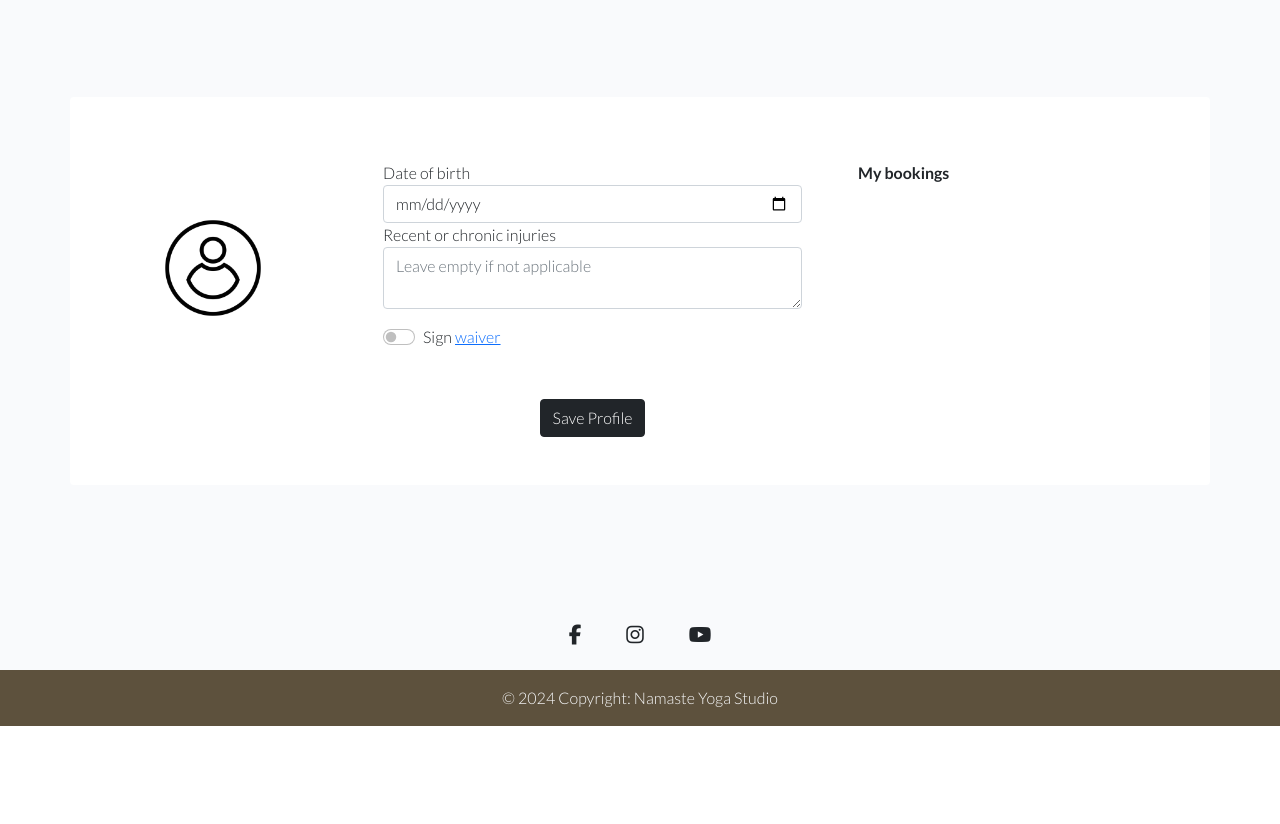
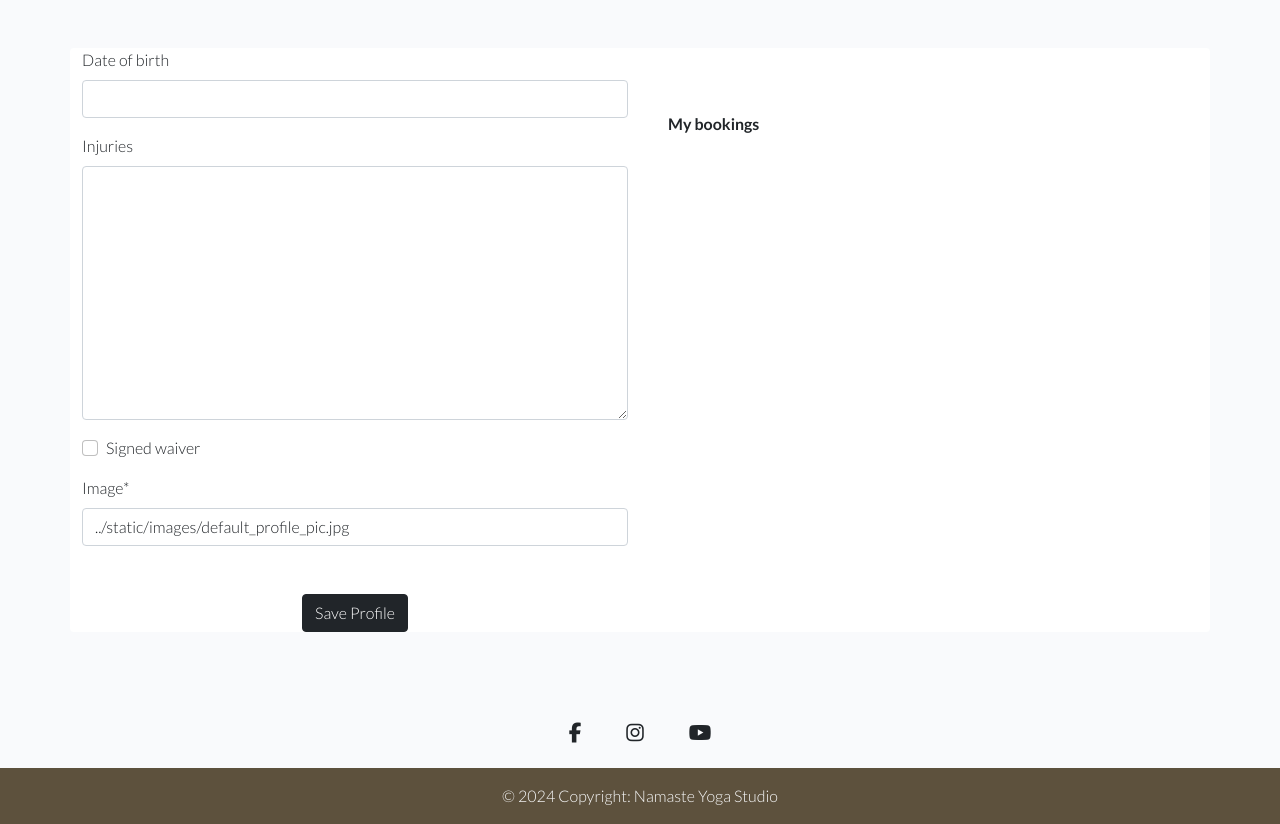
Before and after one commit to Agnieszka-21/namaste-django, a Django app: page /edit_profile/ in a window 1280 px wide. Shown: the part 74-898 px from the top of the page. Before the commit the page ends 800 px from the top, so only its background shows below. Run offline with Django 5.2, Linux system fonts and the light colour scheme; the visitor is signed in with stand-in values (Sample User, id 1); some libraries are stand-ins or nearby versions; some web fonts are replaced.

Commit message:
Create a crispy profile form for the edit_form page

```diff
--- a/user_profiles/templates/user_profiles/profile.html
+++ b/user_profiles/templates/user_profiles/profile.html
@@ -19,15 +19,15 @@
                     <div class="row mt-3">
                         <div class="col-md-12">
                             <h6 class="profile-heading">Date of birth</h6>
-                            <p>21/09/1990</p>
+                            <p>{{ placeholder_text }}</p>
                         </div>
                         <div class="col-md-12">
                             <h6 class="profile-heading">Recent or chronic injuries</h6>
-                            <p>Blah blah</p>
+                            <p>{{ placeholder_text }}</p>
                         </div>
                         <div class="col-md-12">
                             <h6 class="profile-heading">Waiver signed</h6>
-                            <p>Yes/No</p>
+                            <p>{{ placeholder_text }}</p>
                         </div>
                     </div>
 
--- a/user_profiles/templates/user_profiles/profile_form.html
+++ b/user_profiles/templates/user_profiles/profile_form.html
@@ -5,40 +5,21 @@
 
 <!-- User profile template: https://bbbootstrap.com/snippets/bootstrap-5-myprofile-90806631# -->
 <div class="container rounded bg-white mt-5 mb-5">
+
+    {% if user.is_authenticated %}
     <div class="row">
-        <div class="col-lg-3 border-right">
-            <div class="d-flex flex-column align-items-center text-center p-3 py-5">
-                <img class="rounded-circle mt-5" width="150px" src="../static/images/default_profile_pic.jpg">
-                <span class="font-weight-bold">{{ name }}</span>
-                <span class="text-black-50">{{ email }}</span>
+
+        <div class="col-lg-6">
+            <form method="post">
+                {{ profile_form | crispy }}
+                {% csrf_token %}
+            </form>
+            <div class="mt-5 text-center">
+                <a data-mdb-ripple-init class="btn btn-dark" href="{% url 'profile' %}" role="button">Save Profile</a>
             </div>
         </div>
-        <div class="col-md-6 col-lg-5 border-right">
-            <div class="p-3 py-5">
 
-                    <div class="row mt-3">
-                        <div class="col-md-12">
-                            <label for="birth-date">Date of birth</label>
-                            <input type="date" id="birth-date" name="date_of_birth" class="form-control" placeholder="enter your date of birth" value="">
-                        </div>
-                        <div class="col-md-12">
-                            <label for="injuries">Recent or chronic injuries</label>
-                            <textarea name="injuries" id="injuries" class="form-control"
-                                placeholder="Leave empty if not applicable"></textarea>
-                        </div>
-                        <div class="form-check form-switch form-switch-reverse mt-3" id="switch-toggle">
-                            <label for="sign-waiver" class="form-check-label">Sign <a href="#">waiver</a></label>
-                            <input class="form-check-input" type="checkbox" id="sign-waiver" name="waiver"
-                                value="signed">
-                        </div>
-                    </div>
-
-                    <div class="mt-5 text-center">
-                        <a data-mdb-ripple-init class="btn btn-dark" href="{% url 'profile' %}" role="button">Save Profile</a>
-                    </div>
-            </div>
-        </div>
-        <div class="col-md-6 col-lg-4">
+        <div class="col-lg-6">
             <div class="p-3 py-5">
                 <div class="mt-3 d-flex justify-content-between align-items-center">
                     <span class="profile-heading">My bookings</span>
@@ -50,5 +31,11 @@
             </div>
         </div>
     </div>
+    {% else %}
+    <div>
+        <p>If you would like to edit your profile, please log in.</p>
+    </div>
+    {% endif %}
+</div>
 
     {% endblock %}
--- a/user_profiles/views.py
+++ b/user_profiles/views.py
@@ -19,9 +19,15 @@ def error404(request):
 
 @login_required
 def profile(request):
+    #queryset = Profile.objects.all()
+    #current_user = get_object_or_404(queryset, user=user)
+    profile_form = ClientProfileForm()
+    placeholder_text = "no information"
     context = {
         'name': request.user.get_full_name(),
         'email': request.user.email,
+        'profile_form': profile_form,
+        'placeholder_text': placeholder_text,
     }
     return render(request, 'user_profiles/profile.html', context)
 
@@ -30,9 +36,11 @@ def profile(request):
 @login_required
 def editProfile(request):
     if request.method == 'POST':
-        form = ClientProfileForm(request.POST)
-        if form.is_valid():
-            return HttpResponseRedirect("/thanks/")
+        profile_form = ClientProfileForm(data=request.POST)
+        if profile_form.is_valid():
+            profile = profile_form.save(commit=False)
+            profile.save()
+            #return HttpResponseRedirect("/thanks/")
     else:
-        form = ClientProfileForm()
-    return render(request, 'user_profiles/profile_form.html', {'form': form})
+        profile_form = ClientProfileForm()
+    return render(request, 'user_profiles/profile_form.html', {'profile_form': profile_form})
```
Also changed, not shown: user_profiles/templates/user_profiles/old_profile_form.html (added, +64 -0 lines).
